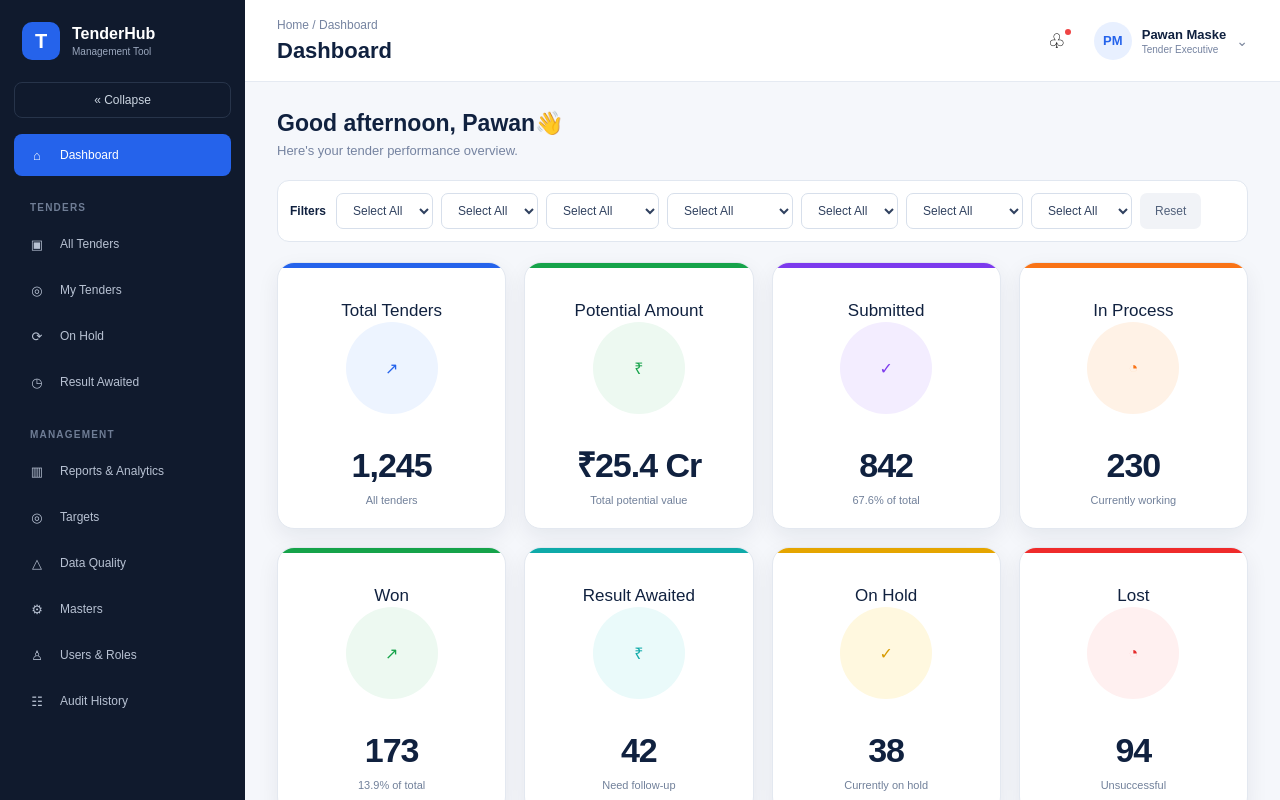
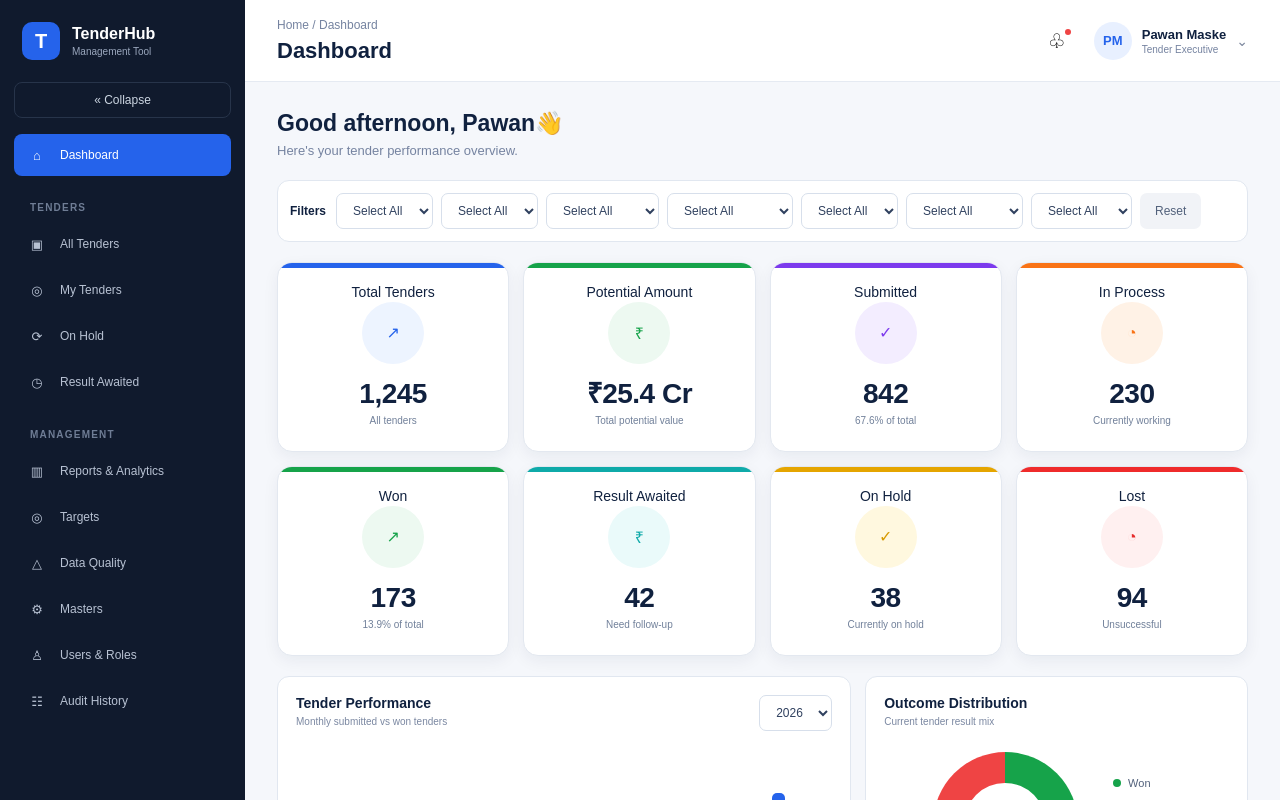
Before and after one commit to pawanmaske-sys/Tender-development-tool, a Next.js app: page / in a window 1280 px wide. Shown: the top 800 px of the page. Built offline with nearby package versions, Linux system fonts and the light colour scheme.

Commit message:
Update globals.css

```diff
--- a/app/globals.css
+++ b/app/globals.css
@@ -1,5 +1,10 @@
 /* =========================================================
-   TENDERHUB - GLOBAL STYLES
+   TENDERHUB - GLOBAL CSS
+   Dashboard + Sidebar + KPI + Charts
+   ========================================================= */
+
+/* =========================================================
+   GLOBAL RESET
    ========================================================= */
 
 * {
@@ -13,14 +18,30 @@ body {
   min-height: 100%;
 }
 
+html {
+  width: 100%;
+}
+
 body {
+  width: 100%;
   font-family: Arial, Helvetica, sans-serif;
   background: #f5f7fb;
   color: #10213f;
 }
 
+button,
+input,
+select,
+textarea {
+  font-family: inherit;
+}
+
+button {
+  cursor: pointer;
+}
+
 /* =========================================================
-   MAIN APP LAYOUT
+   MAIN APPLICATION
    ========================================================= */
 
 .app-layout {
@@ -38,7 +59,7 @@ body {
   overflow-x: hidden;
 }
 
-/* Keep compatibility if older classes are used */
+/* Backward compatibility */
 
 .app-shell {
   display: flex;
@@ -68,9 +89,11 @@ body {
 
   flex-shrink: 0;
 
-  transition: width 0.2s ease;
+  overflow: hidden;
 
-  overflow: hidden;
+  transition:
+    width 0.2s ease,
+    min-width 0.2s ease;
 }
 
 .sidebar.sidebar-collapsed {
@@ -79,7 +102,7 @@ body {
 }
 
 /* =========================================================
-   BRAND
+   SIDEBAR BRAND
    ========================================================= */
 
 .brand {
@@ -114,7 +137,9 @@ body {
 .brand-title {
   font-size: 16px;
   font-weight: 700;
+
   color: #ffffff;
+
   white-space: nowrap;
 }
 
@@ -122,6 +147,7 @@ body {
   margin-top: 3px;
 
   font-size: 10px;
+
   color: #9aa7bd;
 
   white-space: nowrap;
@@ -138,12 +164,13 @@ body {
   margin: 0 14px 16px;
 
   border: 1px solid #27344a;
+
   border-radius: 8px;
 
   background: transparent;
+
   color: #cbd5e1;
 
-  font-family: inherit;
   font-size: 12px;
 
   cursor: pointer;
@@ -192,9 +219,11 @@ body {
   padding: 0 14px;
 
   border: 0;
+
   border-radius: 8px;
 
   background: transparent;
+
   color: #b8c2d3;
 
   font-family: inherit;
@@ -291,6 +320,7 @@ body {
 
 .breadcrumb {
   font-size: 12px;
+
   color: #7583a0;
 
   margin-bottom: 6px;
@@ -300,18 +330,20 @@ body {
   margin: 0;
 
   font-size: 22px;
+
   font-weight: 700;
 
   color: #10213f;
 }
 
 /* =========================================================
-   TOP ACTIONS
+   TOP RIGHT
    ========================================================= */
 
 .top-actions {
   display: flex;
   align-items: center;
+
   gap: 22px;
 }
 
@@ -319,6 +351,7 @@ body {
   position: relative;
 
   border: 0;
+
   background: transparent;
 
   font-size: 20px;
@@ -343,6 +376,7 @@ body {
 .profile {
   display: flex;
   align-items: center;
+
   gap: 10px;
 }
 
@@ -353,6 +387,7 @@ body {
   border-radius: 50%;
 
   background: #e8f0ff;
+
   color: #2563eb;
 
   display: flex;
@@ -365,12 +400,15 @@ body {
 
 .profile-name {
   font-size: 13px;
+
   font-weight: 700;
+
   color: #10213f;
 }
 
 .profile-role {
   font-size: 10px;
+
   color: #7583a0;
 
   margin-top: 2px;
@@ -378,6 +416,7 @@ body {
 
 .chevron {
   font-size: 14px;
+
   color: #7c879d;
 }
 
@@ -390,12 +429,14 @@ body {
 }
 
 /* =========================================================
-   WELCOME
+   WELCOME AREA
    ========================================================= */
 
 .welcome-row {
   display: flex;
+
   justify-content: space-between;
+
   align-items: center;
 
   margin-bottom: 22px;
@@ -418,13 +459,14 @@ body {
 }
 
 /* =========================================================
-   BUTTON
+   PRIMARY BUTTON
    ========================================================= */
 
 .primary-btn {
   border: 0;
 
   background: #2563eb;
+
   color: #ffffff;
 
   padding: 11px 18px;
@@ -432,11 +474,13 @@ body {
   border-radius: 8px;
 
   font-size: 12px;
+
   font-weight: 600;
 
   cursor: pointer;
 
-  box-shadow: 0 4px 10px rgba(37, 99, 235, 0.18);
+  box-shadow:
+    0 4px 10px rgba(37, 99, 235, 0.18);
 }
 
 .primary-btn:hover {
@@ -444,7 +488,7 @@ body {
 }
 
 /* =========================================================
-   FILTERS
+   FILTER PANEL
    ========================================================= */
 
 .filter-panel {
@@ -461,6 +505,7 @@ body {
 
 .filter-row {
   display: flex;
+
   align-items: center;
 
   gap: 8px;
@@ -470,6 +515,7 @@ body {
 
 .filter-title {
   font-size: 12px;
+
   font-weight: 700;
 
   color: #10213f;
@@ -530,11 +576,12 @@ body {
 .kpi-grid {
   display: grid;
 
-  grid-template-columns: repeat(4, minmax(0, 1fr));
+  grid-template-columns:
+    repeat(4, minmax(0, 1fr));
 
-  gap: 18px;
+  gap: 14px;
 
-  margin-bottom: 22px;
+  margin-bottom: 20px;
 }
 
 /* =========================================================
@@ -544,28 +591,31 @@ body {
 .kpi-card {
   position: relative;
 
-  min-height: 235px;
+  height: 190px;
 
-  padding: 22px;
+  min-height: 190px;
+
+  padding: 14px 18px 12px;
 
   background: #ffffff;
 
   border: 1px solid #e3e8f0;
 
-  border-radius: 17px;
+  border-radius: 15px;
 
   overflow: hidden;
 
   box-shadow:
-    0 8px 22px rgba(16, 33, 63, 0.07);
+    0 5px 16px rgba(16, 33, 63, 0.06);
 
   transition:
     transform 0.2s ease,
-    box-shadow 0.2s ease,
-    border-color 0.2s ease;
+    box-shadow 0.2s ease;
 }
 
-/* TOP COLOUR STRIP */
+/* =========================================================
+   KPI TOP COLOUR STRIP
+   ========================================================= */
 
 .kpi-card::before {
   content: "";
@@ -581,19 +631,19 @@ body {
   background: #2563eb;
 }
 
-/* HOVER */
+/* =========================================================
+   KPI HOVER
+   ========================================================= */
 
 .kpi-card:hover {
-  transform: translateY(-3px);
+  transform: translateY(-2px);
 
   box-shadow:
-    0 14px 30px rgba(16, 33, 63, 0.11);
-
-  border-color: #d5dce8;
+    0 9px 20px rgba(16, 33, 63, 0.09);
 }
 
 /* =========================================================
-   KPI TOP
+   KPI CONTENT
    ========================================================= */
 
 .kpi-top {
@@ -602,20 +652,23 @@ body {
   flex-direction: column;
 
   align-items: center;
+
   justify-content: center;
 
   text-align: center;
 
-  padding-top: 15px;
+  padding-top: 7px;
 }
 
 /* =========================================================
-   KPI ICON
+   KPI ICON CIRCLE
    ========================================================= */
 
 .kpi-icon {
-  width: 92px;
-  height: 92px;
+  width: 62px;
+  height: 62px;
+
+  min-width: 62px;
 
   border-radius: 50%;
 
@@ -624,14 +677,14 @@ body {
   align-items: center;
   justify-content: center;
 
-  margin-bottom: 17px;
+  margin-bottom: 8px;
 
   flex-shrink: 0;
 }
 
 .kpi-icon svg {
-  width: 52px;
-  height: 52px;
+  width: 34px;
+  height: 34px;
 
   display: block;
 }
@@ -641,25 +694,25 @@ body {
    ========================================================= */
 
 .kpi-title {
-  font-size: 17px;
+  font-size: 14px;
 
   font-weight: 500;
 
   color: #10213f;
 
-  line-height: 1.3;
+  line-height: 1.25;
 }
 
 /* Compatibility */
 
 .kpi-top > span:first-child {
-  font-size: 17px;
+  font-size: 14px;
 
   font-weight: 500;
 
   color: #10213f;
 
-  line-height: 1.3;
+  line-height: 1.25;
 }
 
 /* =========================================================
@@ -667,17 +720,17 @@ body {
    ========================================================= */
 
 .kpi-value {
-  margin-top: 17px;
+  margin-top: 8px;
 
   text-align: center;
 
-  font-size: 34px;
+  font-size: 28px;
 
   line-height: 1;
 
   font-weight: 700;
 
-  letter-spacing: -1px;
+  letter-spacing: -0.5px;
 
   color: #10213f;
 }
@@ -687,20 +740,18 @@ body {
    ========================================================= */
 
 .kpi-sub {
-  margin-top: 12px;
+  margin-top: 7px;
 
   text-align: center;
 
-  font-size: 11px;
+  font-size: 10px;
 
   color: #71809a;
 }
 
 /* =========================================================
-   KPI COLOURS
+   KPI 1 - BLUE
    ========================================================= */
-
-/* BLUE */
 
 .kpi-card:nth-child(1)::before {
   background: #2563eb;
@@ -711,7 +762,9 @@ body {
   color: #2563eb;
 }
 
-/* GREEN */
+/* =========================================================
+   KPI 2 - GREEN
+   ========================================================= */
 
 .kpi-card:nth-child(2)::before {
   background: #16a34a;
@@ -722,7 +775,9 @@ body {
   color: #16a34a;
 }
 
-/* PURPLE */
+/* =========================================================
+   KPI 3 - PURPLE
+   ========================================================= */
 
 .kpi-card:nth-child(3)::before {
   background: #7c3aed;
@@ -733,7 +788,9 @@ body {
   color: #7c3aed;
 }
 
-/* ORANGE */
+/* =========================================================
+   KPI 4 - ORANGE
+   ========================================================= */
 
 .kpi-card:nth-child(4)::before {
   background: #f97316;
@@ -744,7 +801,9 @@ body {
   color: #f97316;
 }
 
-/* GREEN */
+/* =========================================================
+   KPI 5 - GREEN
+   ========================================================= */
 
 .kpi-card:nth-child(5)::before {
   background: #16a34a;
@@ -755,7 +814,9 @@ body {
   color: #16a34a;
 }
 
-/* TEAL */
+/* =========================================================
+   KPI 6 - TEAL
+   ========================================================= */
 
 .kpi-card:nth-child(6)::before {
   background: #0faaa9;
@@ -766,7 +827,9 @@ body {
   color: #0faaa9;
 }
 
-/* AMBER */
+/* =========================================================
+   KPI 7 - AMBER
+   ========================================================= */
 
 .kpi-card:nth-child(7)::before {
   background: #e5a500;
@@ -777,7 +840,9 @@ body {
   color: #d79a00;
 }
 
-/* RED */
+/* =========================================================
+   KPI 8 - RED
+   ========================================================= */
 
 .kpi-card:nth-child(8)::before {
   background: #ef2b2b;
@@ -789,7 +854,7 @@ body {
 }
 
 /* =========================================================
-   CHARTS
+   CHART GRID
    ========================================================= */
 
 .charts-grid {
@@ -799,6 +864,10 @@ body {
 
   gap: 14px;
 }
+
+/* =========================================================
+   CHART CARD
+   ========================================================= */
 
 .chart-card {
   background: #ffffff;
@@ -911,7 +980,7 @@ body {
 }
 
 /* =========================================================
-   DONUT
+   DONUT CHART
    ========================================================= */
 
 .donut-area {
@@ -1008,13 +1077,30 @@ body {
 }
 
 /* =========================================================
-   RESPONSIVE
+   GENERAL FORM ELEMENTS
+   ========================================================= */
+
+input,
+select,
+textarea {
+  font-size: 12px;
+}
+
+input:focus,
+select:focus,
+textarea:focus {
+  outline: none;
+}
+
+/* =========================================================
+   RESPONSIVE - TABLET
    ========================================================= */
 
 @media (max-width: 1100px) {
 
   .kpi-grid {
-    grid-template-columns: repeat(2, minmax(0, 1fr));
+    grid-template-columns:
+      repeat(2, minmax(0, 1fr));
   }
 
   .charts-grid {
@@ -1025,6 +1111,10 @@ body {
     gap: 6px;
   }
 }
+
+/* =========================================================
+   RESPONSIVE - MOBILE
+   ========================================================= */
 
 @media (max-width: 700px) {
 
@@ -1039,8 +1129,14 @@ body {
     display: none;
   }
 
+  .sidebar .brand {
+    justify-content: center;
+    padding: 0;
+  }
+
   .sidebar .nav-item {
     justify-content: center;
+    padding: 0;
   }
 
   .main-content,
@@ -1071,20 +1167,23 @@ body {
   }
 
   .kpi-card {
-    min-height: 210px;
+    height: 185px;
+    min-height: 185px;
   }
 
   .kpi-icon {
-    width: 78px;
-    height: 78px;
+    width: 58px;
+    height: 58px;
+
+    min-width: 58px;
   }
 
   .kpi-icon svg {
-    width: 44px;
-    height: 44px;
+    width: 32px;
+    height: 32px;
   }
 
   .kpi-value {
-    font-size: 34px;
+    font-size: 26px;
   }
 }
```
